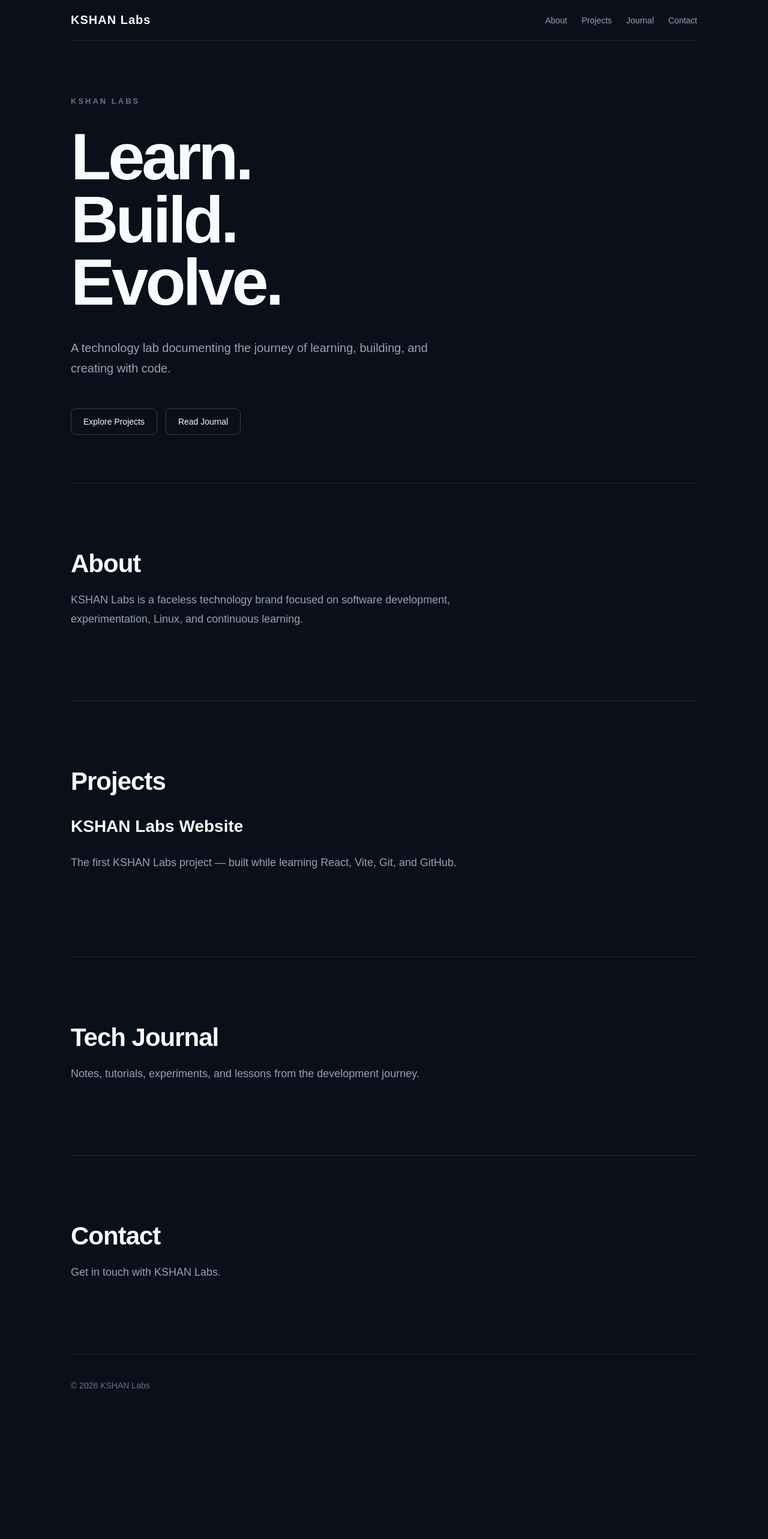
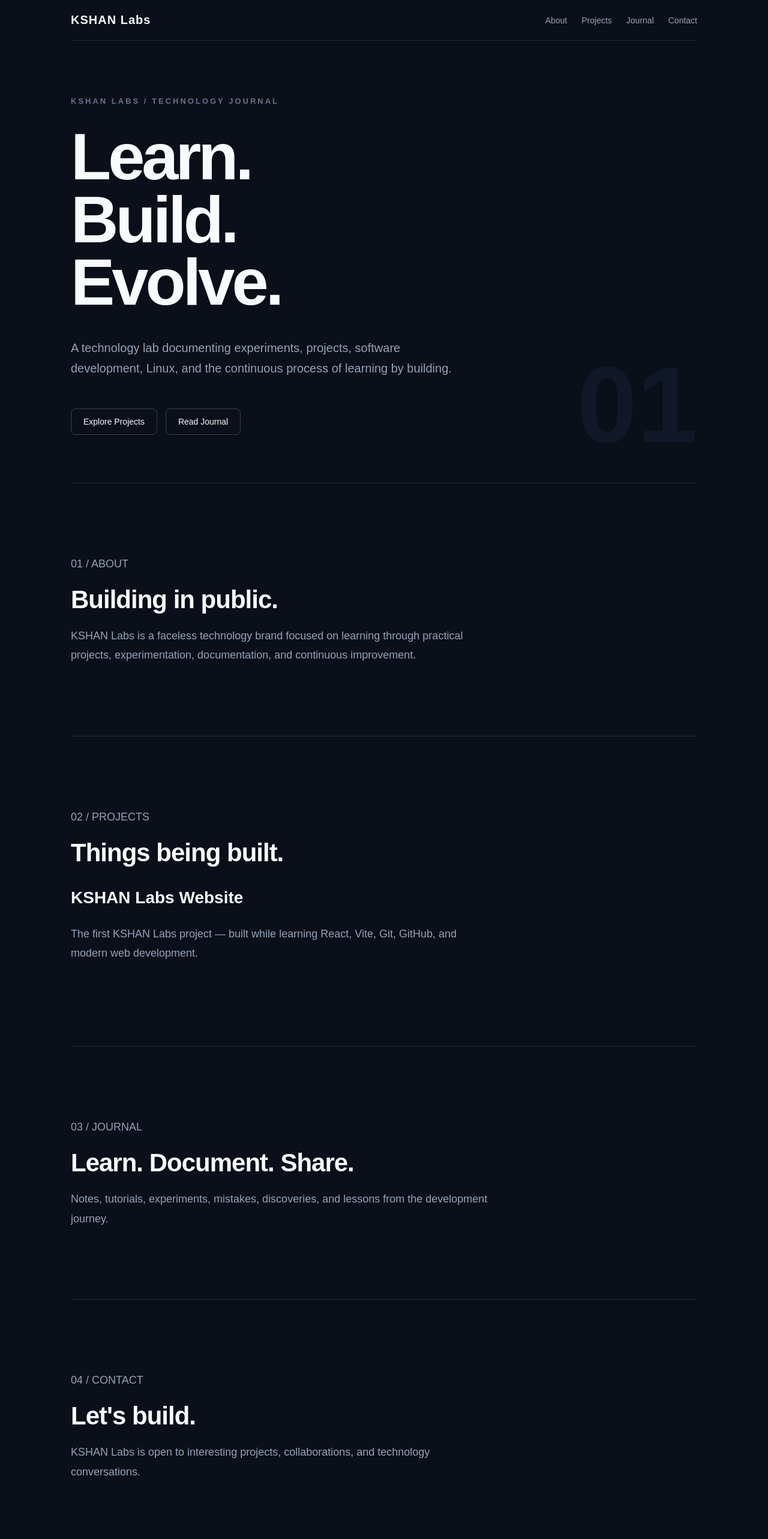
Before and after one commit to Kshan-Labs/kshan-labs-website, a React (Vite) app: page / in a window 1280 px wide. Shown: the top 2566 px of the page at 60% size. Before the commit the page ends 2382 px from the top, so only its background shows below. Built offline with nearby package versions, Linux system fonts and the light colour scheme.

Commit message:
Refine KSHAN Labs homepage

```diff
--- a/src/App.jsx
+++ b/src/App.jsx
@@ -13,7 +13,7 @@ function App() {
       </nav>
 
       <header>
-        <p>KSHAN LABS</p>
+        <p>KSHAN LABS / TECHNOLOGY JOURNAL</p>
 
         <h1>
           Learn.
@@ -24,8 +24,9 @@ function App() {
         </h1>
 
         <p>
-          A technology lab documenting the journey of learning,
-          building, and creating with code.
+          A technology lab documenting experiments, projects,
+          software development, Linux, and the continuous process
+          of learning by building.
         </p>
 
         <div>
@@ -35,38 +36,51 @@ function App() {
       </header>
 
       <section id="about">
-        <h2>About</h2>
+        <p>01 / ABOUT</p>
+        <h2>Building in public.</h2>
+
         <p>
           KSHAN Labs is a faceless technology brand focused on
-          software development, experimentation, Linux, and
-          continuous learning.
+          learning through practical projects, experimentation,
+          documentation, and continuous improvement.
         </p>
       </section>
 
       <section id="projects">
-        <h2>Projects</h2>
+        <p>02 / PROJECTS</p>
+        <h2>Things being built.</h2>
+
         <h3>KSHAN Labs Website</h3>
+
         <p>
           The first KSHAN Labs project — built while learning
-          React, Vite, Git, and GitHub.
+          React, Vite, Git, GitHub, and modern web development.
         </p>
       </section>
 
       <section id="journal">
-        <h2>Tech Journal</h2>
+        <p>03 / JOURNAL</p>
+        <h2>Learn. Document. Share.</h2>
+
         <p>
-          Notes, tutorials, experiments, and lessons from the
-          development journey.
+          Notes, tutorials, experiments, mistakes, discoveries,
+          and lessons from the development journey.
         </p>
       </section>
 
       <section id="contact">
-        <h2>Contact</h2>
-        <p>Get in touch with KSHAN Labs.</p>
+        <p>04 / CONTACT</p>
+        <h2>Let's build.</h2>
+
+        <p>
+          KSHAN Labs is open to interesting projects,
+          collaborations, and technology conversations.
+        </p>
       </section>
 
       <footer>
         <p>© 2026 KSHAN Labs</p>
+        <p>Learn. Build. Evolve.</p>
       </footer>
     </main>
   );
--- a/src/index.css
+++ b/src/index.css
@@ -66,6 +66,26 @@ header {
   justify-content: center;
 
   padding: 80px 0;
+}
+
+header {
+  position: relative;
+  overflow: hidden;
+}
+
+header::after {
+  content: "01";
+  position: absolute;
+  right: 0;
+  bottom: 40px;
+
+  font-size: 180px;
+  font-weight: bold;
+  line-height: 1;
+
+  color: #111827;
+  pointer-events: none;
+  user-select: none;
 }
 
 header > p:first-child {
```
